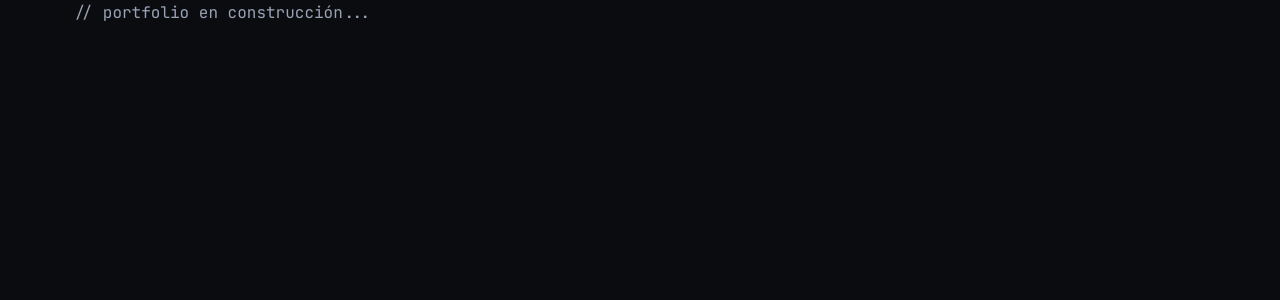
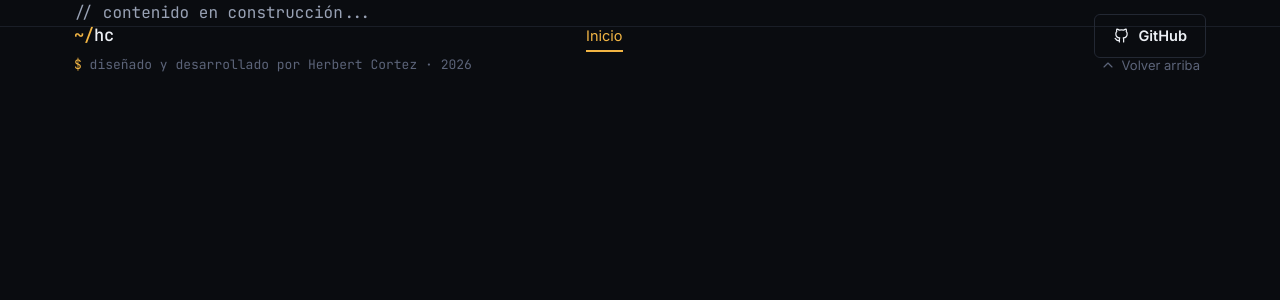
Before and after one commit to Hcortez23/Portfolio, a React (Vite) app: page / in a window 1280 px wide. Shown: the top 300 px of the page. Built offline with nearby package versions, Linux system fonts and the light colour scheme.

Commit message:
feat: implement Navbar and Footer layout

```diff
--- a/src/App.jsx
+++ b/src/App.jsx
@@ -1,8 +1,17 @@
+import Navbar from './components/layout/Navbar/Navbar';
+import Footer from './components/layout/Footer/Footer';
+
 function App() {
   return (
-    <div className="container">
-      <p className="mono">// portfolio en construcción...</p>
-    </div>
+    <>
+      <Navbar />
+      <main>
+        <div className="container">
+          <p className="mono">// contenido en construcción...</p>
+        </div>
+      </main>
+      <Footer />
+    </>
   );
 }
 
--- /dev/null
+++ b/src/components/layout/Footer/Footer.jsx
@@ -0,0 +1,30 @@
+import { profile } from '../../../data/profile';
+import { scrollToSection } from '../../../utils/scroll';
+import Icon from '../../ui/Icon/Icon';
+import styles from './Footer.module.css';
+
+function Footer() {
+  const year = new Date().getFullYear();
+
+  return (
+    <footer className={styles.footer}>
+      <div className={`container ${styles.inner}`}>
+        <p className="mono">
+          <span className={styles.accent}>$</span> diseñado y desarrollado por {profile.name} · {year}
+        </p>
+
+        <button
+          type="button"
+          className={styles.toTop}
+          onClick={() => scrollToSection('inicio')}
+          aria-label="Volver arriba"
+        >
+          <Icon name="chevronUp" size={16} />
+          Volver arriba
+        </button>
+      </div>
+    </footer>
+  );
+}
+
+export default Footer;
--- /dev/null
+++ b/src/components/layout/Footer/Footer.module.css
@@ -0,0 +1,43 @@
+.footer {
+  border-top: 1px solid var(--border-soft);
+  padding-block: 28px;
+}
+
+.inner {
+  display: flex;
+  align-items: center;
+  justify-content: space-between;
+  gap: 16px;
+  flex-wrap: wrap;
+}
+
+.footer p {
+  font-size: 13px;
+  color: var(--text-muted);
+}
+
+.accent {
+  color: var(--accent);
+}
+
+.toTop {
+  display: inline-flex;
+  align-items: center;
+  gap: 6px;
+  background: transparent;
+  border: none;
+  color: var(--text-muted);
+  font-size: 13px;
+  transition: color 0.2s ease;
+}
+
+.toTop:hover {
+  color: var(--accent);
+}
+
+@media (max-width: 640px) {
+  .inner {
+    justify-content: center;
+    text-align: center;
+  }
+}
--- /dev/null
+++ b/src/components/layout/Navbar/Navbar.jsx
@@ -0,0 +1,98 @@
+import { useState } from 'react';
+import { navigation } from '../../../data/navigation';
+import { profile } from '../../../data/profile';
+import { useScrolled } from '../../../hooks/useScrolled';
+import { useActiveSection } from '../../../hooks/useActiveSection';
+import { scrollToSection } from '../../../utils/scroll';
+import Icon from '../../ui/Icon/Icon';
+import Button from '../../ui/Button/Button';
+import styles from './Navbar.module.css';
+
+const sectionIds = navigation.map((item) => item.id);
+
+function Navbar() {
+  const scrolled = useScrolled(16);
+  const activeId = useActiveSection(sectionIds);
+  const [menuOpen, setMenuOpen] = useState(false);
+
+  const handleNavClick = (id) => {
+    setMenuOpen(false);
+    scrollToSection(id);
+  };
+
+  return (
+    <header className={`${styles.navbar} ${scrolled ? styles.scrolled : ''}`}>
+      <nav className={`container ${styles.inner}`} aria-label="Navegación principal">
+        <a
+          href="#inicio"
+          className={`${styles.logo} mono`}
+          onClick={(e) => {
+            e.preventDefault();
+            handleNavClick('inicio');
+          }}
+        >
+          <span className={styles.logoAccent}>~/</span>
+          {profile.name
+            .split(' ')
+            .map((n) => n[0])
+            .join('')
+            .toLowerCase()}
+        </a>
+
+        <ul className={styles.links}>
+          {navigation.map((item) => (
+            <li key={item.id}>
+              <a
+                href={`#${item.id}`}
+                className={`${styles.link} ${activeId === item.id ? styles.active : ''}`}
+                onClick={(e) => {
+                  e.preventDefault();
+                  handleNavClick(item.id);
+                }}
+              >
+                {item.label}
+              </a>
+            </li>
+          ))}
+        </ul>
+
+        <div className={styles.actions}>
+          <Button variant="secondary" href={profile.social.github} icon="github" className={styles.desktopOnly}>
+            GitHub
+          </Button>
+        </div>
+
+        <button
+          type="button"
+          className={styles.menuToggle}
+          onClick={() => setMenuOpen((open) => !open)}
+          aria-label={menuOpen ? 'Cerrar menú' : 'Abrir menú'}
+          aria-expanded={menuOpen}
+        >
+          <Icon name={menuOpen ? 'close' : 'menu'} size={22} />
+        </button>
+      </nav>
+
+      <div className={`${styles.mobileMenu} ${menuOpen ? styles.mobileMenuOpen : ''}`}>
+        <ul>
+          {navigation.map((item) => (
+            <li key={item.id}>
+              <a
+                href={`#${item.id}`}
+                className={`mono ${activeId === item.id ? styles.mobileActive : ''}`}
+                onClick={(e) => {
+                  e.preventDefault();
+                  handleNavClick(item.id);
+                }}
+              >
+                {item.path}
+              </a>
+            </li>
+          ))}
+        </ul>
+      </div>
+    </header>
+  );
+}
+
+export default Navbar;
--- /dev/null
+++ b/src/components/layout/Navbar/Navbar.module.css
@@ -0,0 +1,142 @@
+.navbar {
+  position: fixed;
+  inset-inline: 0;
+  top: 0;
+  z-index: 100;
+  height: var(--nav-height);
+  display: flex;
+  align-items: center;
+  background: transparent;
+  border-bottom: 1px solid transparent;
+  transition: background 0.35s ease, border-color 0.35s ease, backdrop-filter 0.35s ease;
+}
+
+.scrolled {
+  background: rgba(10, 12, 16, 0.82);
+  backdrop-filter: blur(14px);
+  border-bottom-color: var(--border-soft);
+}
+
+.inner {
+  display: flex;
+  align-items: center;
+  justify-content: space-between;
+  height: 100%;
+}
+
+.logo {
+  font-size: 17px;
+  font-weight: 500;
+  color: var(--text-primary);
+  letter-spacing: -0.01em;
+}
+
+.logoAccent {
+  color: var(--accent);
+}
+
+.links {
+  display: flex;
+  align-items: center;
+  gap: 32px;
+}
+
+.link {
+  position: relative;
+  font-size: 14.5px;
+  color: var(--text-secondary);
+  padding: 6px 0;
+  transition: color 0.2s ease;
+}
+
+.link::after {
+  content: '';
+  position: absolute;
+  left: 0;
+  right: 0;
+  bottom: -2px;
+  height: 2px;
+  background: var(--accent);
+  transform: scaleX(0);
+  transform-origin: left;
+  transition: transform 0.25s ease;
+}
+
+.link:hover {
+  color: var(--text-primary);
+}
+
+.active {
+  color: var(--accent);
+}
+
+.active::after {
+  transform: scaleX(1);
+}
+
+.actions {
+  display: flex;
+  align-items: center;
+}
+
+.menuToggle {
+  display: none;
+  background: transparent;
+  border: none;
+  color: var(--text-primary);
+  padding: 6px;
+}
+
+.mobileMenu {
+  display: none;
+}
+
+@media (max-width: 860px) {
+  .links {
+    display: none;
+  }
+
+  .desktopOnly {
+    display: none;
+  }
+
+  .menuToggle {
+    display: inline-flex;
+  }
+
+  .mobileMenu {
+    display: block;
+    position: fixed;
+    top: var(--nav-height);
+    left: 0;
+    right: 0;
+    background: rgba(10, 12, 16, 0.98);
+    backdrop-filter: blur(14px);
+    border-bottom: 1px solid var(--border-soft);
+    max-height: 0;
+    overflow: hidden;
+    transition: max-height 0.35s ease;
+  }
+
+  .mobileMenuOpen {
+    max-height: 260px;
+  }
+
+  .mobileMenu ul {
+    display: flex;
+    flex-direction: column;
+    padding: 12px 20px 24px;
+  }
+
+  .mobileMenu a {
+    display: block;
+    padding: 14px 4px;
+    font-size: 15px;
+    color: var(--text-secondary);
+    border-bottom: 1px solid var(--border-soft);
+  }
+
+  .mobileActive {
+    color: var(--accent);
+  }
+}
--- /dev/null
+++ b/src/data/navigation.js
@@ -0,0 +1,13 @@
+/**
+ * navigation.js
+ * -----------------------------------------------------------------------
+ * Secciones de la landing. El Navbar, el scroll-spy y los enlaces de
+ * scroll suave se generan automáticamente a partir de esta lista.
+ * Para agregar/quitar una sección, edita este arreglo (y agrega/quita la
+ * <section id="..."> correspondiente en App.jsx).
+ * -----------------------------------------------------------------------
+ */
+
+export const navigation = [
+  { id: 'inicio', label: 'Inicio', path: '~/inicio' },
+];
--- /dev/null
+++ b/src/data/profile.js
@@ -0,0 +1,50 @@
+/**
+ * profile.js
+ * -----------------------------------------------------------------------
+ * Información personal usada en Hero, Sobre mí, Footer y Contacto.
+ * Edita este archivo para actualizar textos, enlaces o datos de contacto
+ * sin tocar ningún componente.
+ * -----------------------------------------------------------------------
+ */
+
+export const profile = {
+  name: 'Herbert Cortez',
+  role: 'Desarrollador de Software',
+  location: 'El Salvador',
+
+  // Frase corta que aparece en el Hero, debajo del nombre
+  tagline:
+    'Construyo sistemas robustos de escritorio y web, desde la base de datos hasta la interfaz.',
+
+  // Roles que rotan/se listan en el Hero (mono, estilo terminal)
+  focusAreas: ['Backend', 'Full Stack', 'Arquitectura de Software', 'Bases de Datos'],
+
+  // Párrafos de la sección "Sobre mí". Puedes agregar o quitar párrafos.
+  about: [
+    'Soy desarrollador de software enfocado en construir aplicaciones sólidas, escalables y bien pensadas desde su arquitectura. Disfruto tanto el trabajo de backend, diseñando la lógica y estructura de los sistemas, como el de frontend, dando forma a experiencias claras y funcionales.',
+    'Me interesa particularmente el diseño de arquitecturas por capas, el modelado de bases de datos y la construcción de APIs limpias y bien documentadas. Trabajo con distintos ecosistemas — .NET, Java/Spring y JavaScript/Node — adaptando la herramienta correcta a cada problema.',
+    'Cada proyecto en este portafolio está pensado como si fuera una aplicación real: con objetivos claros, buenas prácticas y una interfaz que transmita profesionalismo, más allá de ser un simple ejercicio académico.',
+  ],
+
+  // Datos rápidos que se muestran como lista en "Sobre mí"
+  highlights: [
+    { label: 'Enfoque', value: 'Backend & arquitectura de software' },
+    { label: 'Ecosistemas', value: '.NET · Java/Spring · Node.js' },
+    { label: 'Bases de datos', value: 'SQL Server · MySQL · MongoDB' },
+    { label: 'Ubicación', value: 'El Salvador (remoto disponible)' },
+  ],
+
+  contact: {
+    email: 'herbert.cortez@example.com', // TODO: reemplazar con tu correo real
+    phone: '', // TODO: opcional, ej. '+503 0000 0000'
+    whatsapp: '', // TODO: opcional, ej. 'https://wa.me/50300000000'
+  },
+
+  social: {
+    github: 'https://github.com/', // TODO: agrega tu usuario de GitHub
+    linkedin: 'https://linkedin.com/in/', // TODO: agrega tu perfil de LinkedIn
+  },
+
+  // TODO: agrega el enlace a tu CV en PDF cuando lo tengas listo
+  resumeUrl: '',
+};
```
